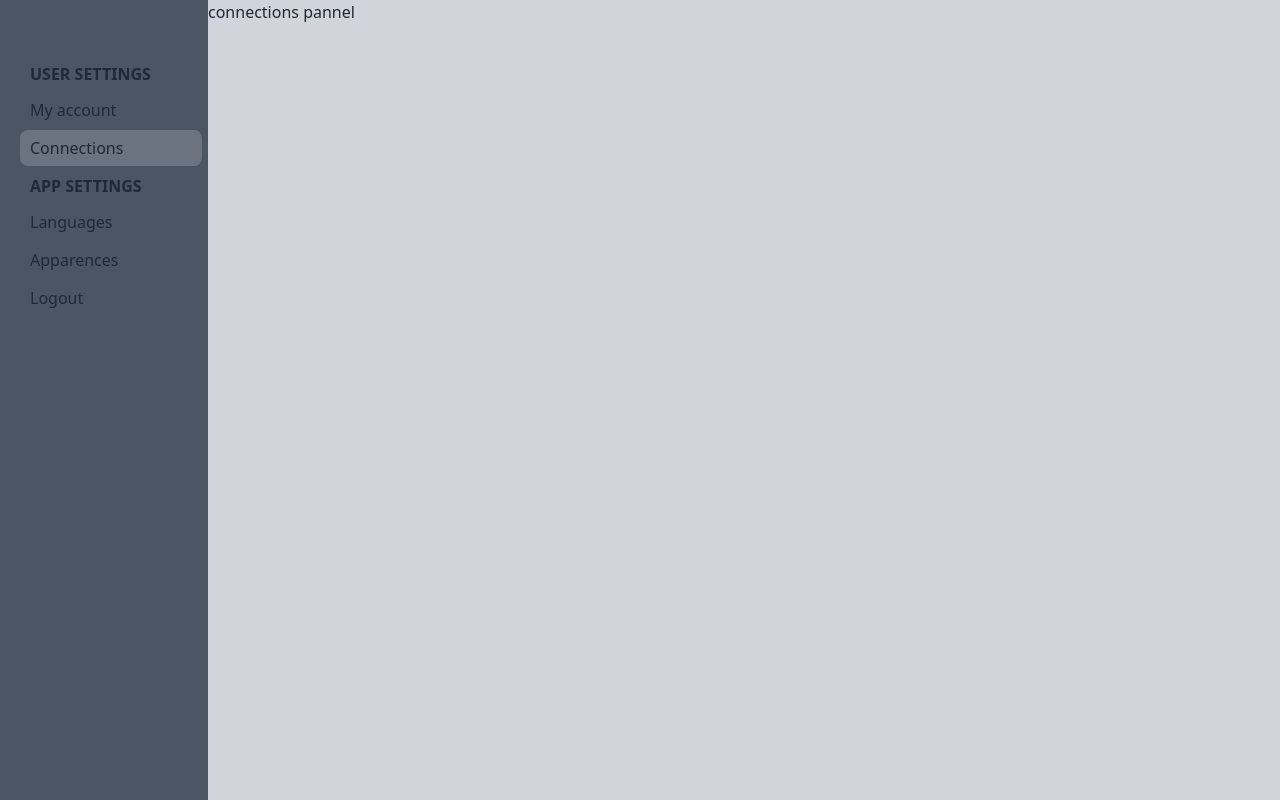
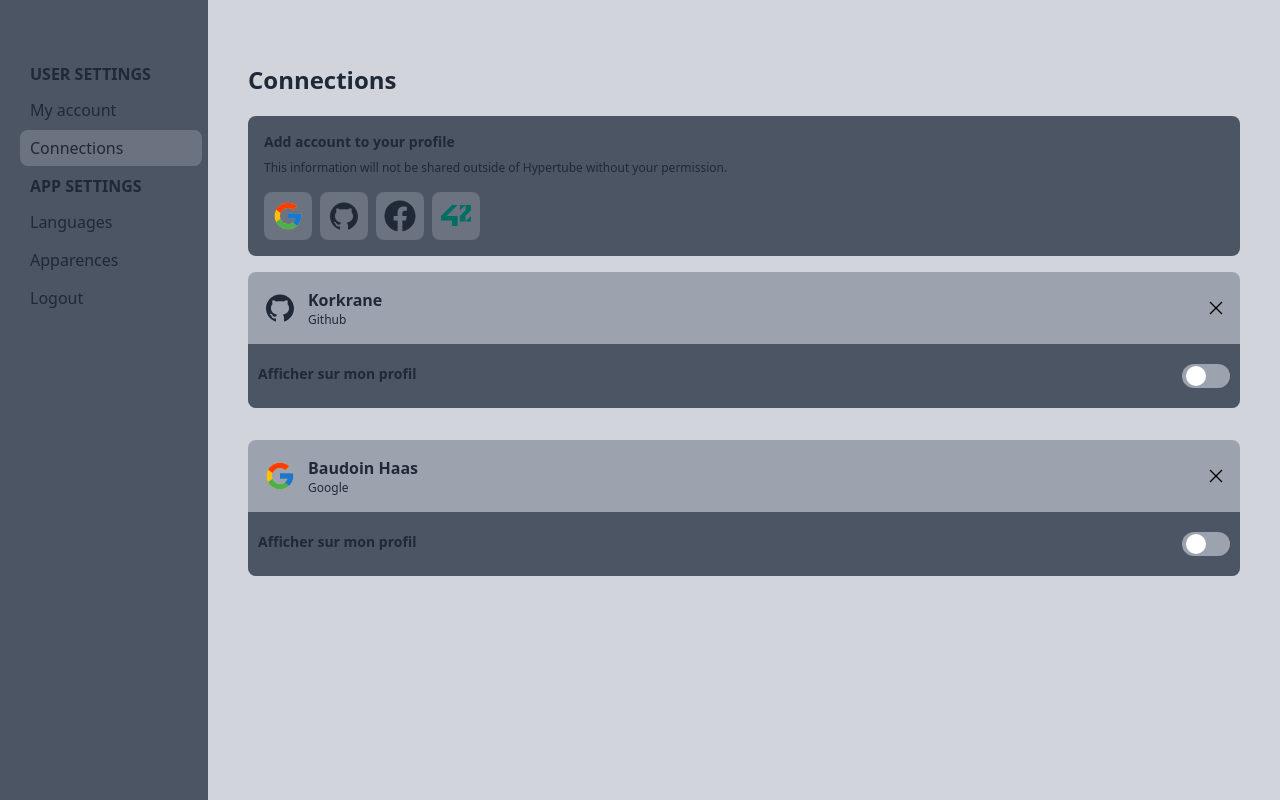
Before and after one commit to bauhaas/42HYPERTUBE, a React (Vite) app in the folder client/: page /settings in a window 1280 px wide. Both pictures are taken after a click on the tab "Connections". Built offline with nearby package versions, Linux system fonts and the light colour scheme.

Commit message:
feat(settings): add UI to manage 3rd party authentication

```diff
--- a/client/src/components/Toggle.jsx
+++ b/client/src/components/Toggle.jsx
@@ -13,7 +13,7 @@ export const Toggle = () => {
       />
       <div
         className={`flex h-6 w-12 items-center rounded-full ${
-          isChecked ? 'bg-green-400' : 'bg-gray-400'
+          isChecked ? 'bg-green-500' : 'bg-gray-400'
         } transition-transform duration-300 ease-in-out`}
       >
         <div
--- /dev/null
+++ b/client/src/pages/Settings/Account.jsx
@@ -0,0 +1,9 @@
+import { Tab } from '@headlessui/react';
+
+export const AccountTab = () => {
+  return (
+    <>
+      <h2 className="font-bold">My account</h2>
+    </>
+  );
+};
--- /dev/null
+++ b/client/src/pages/Settings/Apparences.jsx
@@ -0,0 +1,7 @@
+export const ApparenceTab = () => {
+  return (
+    <>
+      <h2 className="font-bold">Apparence</h2>
+    </>
+  );
+};
--- /dev/null
+++ b/client/src/pages/Settings/Connections.jsx
@@ -0,0 +1,81 @@
+import { AiFillGithub as GithubIcon } from 'react-icons/ai';
+import { FaFacebook as FacebookIcon } from 'react-icons/fa';
+import { FcGoogle as GoogleIcon } from 'react-icons/fc';
+import { GrClose as CloseIcon } from 'react-icons/gr';
+
+import { FortyTwoIcon } from '../../assets/FortyTwoIcon';
+import { Toggle } from '../../components/Toggle';
+
+export const ConnectionTab = () => {
+  return (
+    <>
+      <h2 className="mb-5 text-2xl font-bold">Connections</h2>
+      <div className="flex flex-col">
+        <div className="mb-4 rounded-lg bg-gray-600 p-4">
+          <h3 className="mb-2 text-sm font-bold">
+            Add account to your profile
+          </h3>
+          <div className="text-xs">
+            This information will not be shared outside of Hypertube without
+            your permission.
+          </div>
+          <div className="mt-4 flex gap-2">
+            <button className="flex h-12 w-12 items-center justify-center  rounded-lg bg-gray-500 hover:bg-gray-400">
+              <GoogleIcon className={`h-8 w-8`} />
+            </button>
+            <button className="flex h-12 w-12 items-center justify-center rounded-lg bg-gray-500 hover:bg-gray-400">
+              <GithubIcon className={`h-8 w-8`} />
+            </button>
+            <button className=" flex h-12 w-12 items-center justify-center  rounded-lg bg-gray-500 hover:bg-gray-400">
+              <FacebookIcon className={`h-8 w-8`} />
+            </button>
+            <button className=" flex h-12 w-12 items-center  justify-center rounded-lg bg-gray-500 hover:bg-gray-400">
+              <FortyTwoIcon className={`h-8 w-8`} />
+            </button>
+          </div>
+        </div>
+        <div className="flex flex-col gap-6">
+          <div id="connection" className="mb-2 rounded-lg bg-gray-400">
+            <div id="connectionHeader" className="flex items-center gap-3 p-4">
+              <GithubIcon className={`h-8 w-8`} />
+              <div>
+                <div className="font-bold">Korkrane</div>
+                <div className="text-xs">Github</div>
+              </div>
+              <CloseIcon className="ml-auto cursor-pointer" />
+            </div>
+            <div
+              id="connectionOption"
+              className="flex rounded-b-lg bg-gray-600 py-5 px-2.5"
+            >
+              <div className="grow text-sm font-bold">
+                Afficher sur mon profil
+              </div>
+              <Toggle />
+            </div>
+          </div>
+
+          <div id="connection" className="mb-2 rounded-lg bg-gray-400">
+            <div id="connectionHeader" className="flex items-center gap-3 p-4">
+              <GoogleIcon className={`h-8 w-8`} />
+              <div>
+                <div className="font-bold">Baudoin Haas</div>
+                <div className="text-xs">Google</div>
+              </div>
+              <CloseIcon className="ml-auto cursor-pointer" />
+            </div>
+            <div
+              id="connectionOption"
+              className="flex rounded-b-lg bg-gray-600 py-5 px-2.5"
+            >
+              <div className="grow text-sm font-bold">
+                Afficher sur mon profil
+              </div>
+              <Toggle />
+            </div>
+          </div>
+        </div>
+      </div>
+    </>
+  );
+};
--- /dev/null
+++ b/client/src/pages/Settings/Languages.jsx
@@ -0,0 +1,7 @@
+export const LanguageTab = () => {
+  return (
+    <>
+      <h2 className="font-bold">Languages</h2>
+    </>
+  );
+};
--- a/client/src/pages/Settings/Settings.jsx
+++ b/client/src/pages/Settings/Settings.jsx
@@ -1,4 +1,23 @@
 import { useState } from 'react';
+
+import { AccountTab } from './Account';
+import { ApparenceTab } from './Apparences';
+import { ConnectionTab } from './Connections';
+import { LanguageTab } from './Languages';
+
+const TabPanel = ({ id, selectedTab, tabToDisplay, children }) => {
+  return (
+    <div
+      role="tabpanel"
+      id={id}
+      className={`${
+        selectedTab === tabToDisplay ? '' : 'hidden'
+      } grow px-10 pt-16 pb-20`}
+    >
+      {children}
+    </div>
+  );
+};
 
 export const Settings = () => {
   const [selectedTab, setSelectedTab] = useState('account');
@@ -87,34 +106,34 @@ export const Settings = () => {
             </nav>
           </div>
           <div className="flex grow bg-gray-300" id="content">
-            <div
-              role="tabpanel"
+            <TabPanel
               id="my-account-tab"
-              className={`${selectedTab === 'account' ? '' : 'hidden'}`}
+              selectedTab={selectedTab}
+              tabToDisplay="account"
             >
-              my account pannel
-            </div>
-            <div
-              role="tabpanel"
+              <AccountTab />
+            </TabPanel>
+            <TabPanel
               id="connections-tab"
-              className={`${selectedTab === 'connection' ? '' : 'hidden'}`}
+              selectedTab={selectedTab}
+              tabToDisplay="connection"
             >
-              connections pannel
-            </div>
-            <div
-              role="tabpanel"
+              <ConnectionTab />
+            </TabPanel>
+            <TabPanel
               id="languages-tab"
-              className={`${selectedTab === 'language' ? '' : 'hidden'}`}
+              selectedTab={selectedTab}
+              tabToDisplay="language"
             >
-              languages pannel
-            </div>
-            <div
-              role="tabpanel"
+              <LanguageTab />
+            </TabPanel>
+            <TabPanel
               id="apparences-tab"
-              className={`${selectedTab === 'apparence' ? '' : 'hidden'}`}
+              selectedTab={selectedTab}
+              tabToDisplay="apparence"
             >
-              apparences pannel
-            </div>
+              <ApparenceTab />
+            </TabPanel>
           </div>
         </div>
       </div>
```
